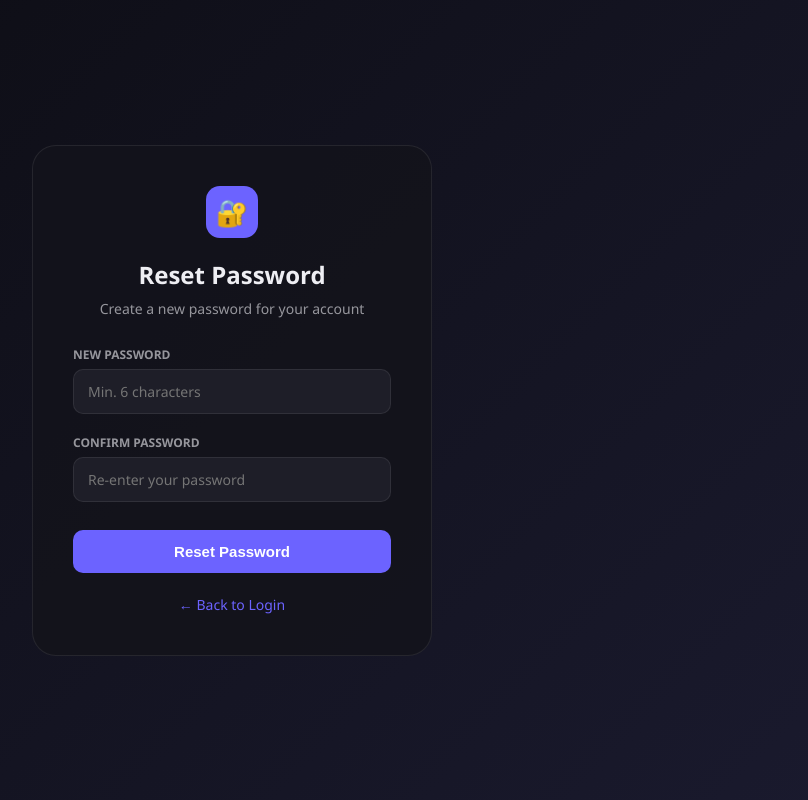
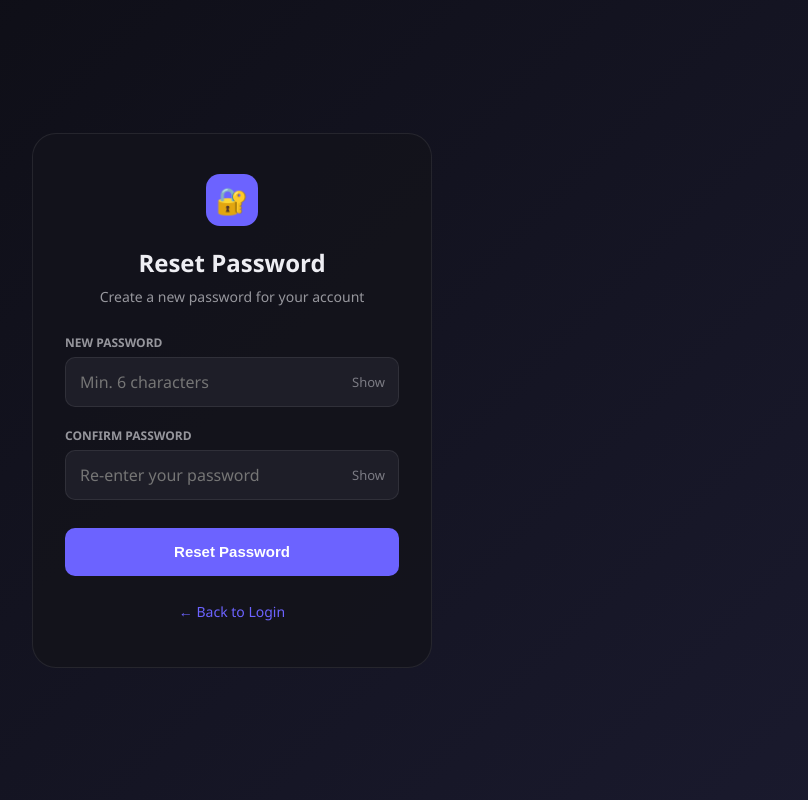
Before and after one commit to nethanbenogie-code/ai-chatroom-app, a Flask app: template templates/reset_password.html in a window 1280 px wide. Shown: the whole page, without its empty margins (408-1216 px from the left). Run offline with Flask 3, Linux system fonts and the light colour scheme; the template is opened without the code that fills it, so the values that code supplies are empty.

Commit message:
Update reset_password.html

```diff
--- a/templates/reset_password.html
+++ b/templates/reset_password.html
@@ -2,24 +2,19 @@
 <html lang="en">
 <head>
 <meta charset="UTF-8">
-<meta name="viewport" content="width=device-width, initial-scale=1.0">
+<meta name="viewport" content="width=device-width, initial-scale=1.0, maximum-scale=1.0">
 <title>Reset Password - ChatFlow</title>
 <style>
 *{margin:0;padding:0;box-sizing:border-box;}
 body{
-    font-family:'Segoe UI', Roboto, sans-serif;
-    background:linear-gradient(135deg, #0c0c12 0%, #1a1a2e 100%);
-    min-height:100vh;
-    display:flex;
-    align-items:center;
-    justify-content:center;
-    color:#eeeef3;
+  font-family:'Segoe UI',Roboto,sans-serif;
+  background:linear-gradient(135deg,#0c0c12 0%,#1a1a2e 100%);
+  min-height:100vh;display:flex;align-items:center;justify-content:center;
+  color:#eeeef3;padding:16px;
 }
 .card{
-    background:rgba(20,20,28,0.95);
-    border-radius:24px;
-    padding:40px;
-    width:400px;
+  background:rgba(20,20,28,0.95);border-radius:24px;
+  padding:40px 32px;width:100%;max-width:400px;
   border:1px solid rgba(255,255,255,0.08);
 }
 .logo{
@@ -30,19 +25,38 @@ body{
 h1{font-size:24px;font-weight:700;text-align:center;margin-bottom:8px;}
 .subtitle{text-align:center;color:rgba(238,238,243,0.6);font-size:14px;margin-bottom:28px;}
 .field{margin-bottom:20px;}
-label{font-size:12px;font-weight:600;text-transform:uppercase;color:rgba(238,238,243,0.6);
-      display:block;margin-bottom:6px;}
-input{width:100%;padding:12px 14px;background:#1e1e28;border:1px solid rgba(255,255,255,0.08);
-      border-radius:10px;color:#eeeef3;font-family:inherit;font-size:14px;outline:none;}
+label{font-size:12px;font-weight:600;text-transform:uppercase;
+      color:rgba(238,238,243,0.6);display:block;margin-bottom:6px;}
+.pw-wrap{position:relative;}
+input{
+  width:100%;padding:13px 14px;background:#1e1e28;
+  border:1px solid rgba(255,255,255,0.08);border-radius:10px;
+  color:#eeeef3;font-family:inherit;font-size:16px;outline:none;
+  -webkit-appearance:none;appearance:none;
+}
 input:focus{border-color:#6C63FF;}
-.btn{width:100%;padding:13px;background:#6C63FF;border:none;border-radius:10px;
-     color:#fff;font-size:15px;font-weight:600;cursor:pointer;margin-top:8px;}
-.btn:hover{opacity:0.88;}
+.pw-toggle{
+  position:absolute;right:0;top:0;bottom:0;
+  display:flex;align-items:center;padding:0 14px;
+  cursor:pointer;color:rgba(238,238,243,0.45);font-size:13px;
+  -webkit-tap-highlight-color:transparent;touch-action:manipulation;
+}
+.btn{
+  width:100%;padding:14px;background:#6C63FF;border:none;border-radius:10px;
+  color:#fff;font-size:15px;font-weight:600;cursor:pointer;margin-top:8px;
+  min-height:48px;-webkit-tap-highlight-color:transparent;touch-action:manipulation;
+}
+.btn:active{opacity:0.85;}
+.btn:disabled{opacity:0.5;cursor:not-allowed;}
 .alert{padding:12px;border-radius:10px;font-size:13px;margin-bottom:20px;display:none;}
 .alert.error{background:rgba(230,57,70,0.15);border:1px solid rgba(230,57,70,0.3);color:#ff8a8f;}
 .alert.success{background:rgba(67,185,127,0.15);border:1px solid rgba(67,185,127,0.3);color:#5ed9a0;}
 .back-link{text-align:center;margin-top:20px;}
-.back-link a{color:#6C63FF;text-decoration:none;font-size:14px;}
+.back-link a{
+  color:#6C63FF;text-decoration:none;font-size:14px;
+  display:inline-block;padding:6px 0;
+  -webkit-tap-highlight-color:transparent;
+}
 </style>
 </head>
 <body>
@@ -50,96 +64,75 @@ input:focus{border-color:#6C63FF;}
   <div class="logo">🔐</div>
   <h1>Reset Password</h1>
   <p class="subtitle">Create a new password for your account</p>
-
   <div id="alert" class="alert"></div>
-
   <div class="field">
     <label>New Password</label>
-        <input type="password" id="new-password" placeholder="Min. 6 characters">
+    <div class="pw-wrap">
+      <input type="password" id="new-password" placeholder="Min. 6 characters"
+             autocomplete="new-password"/>
+      <span class="pw-toggle" onclick="togglePw('new-password','tgl-new')" id="tgl-new">Show</span>
     </div>
-
+  </div>
   <div class="field">
     <label>Confirm Password</label>
-        <input type="password" id="confirm-password" placeholder="Re-enter your password">
-    </div>
-
-    <button class="btn" onclick="resetPassword()">Reset Password</button>
-
-    <div class="back-link">
-        <a href="/auth">← Back to Login</a>
+    <div class="pw-wrap">
+      <input type="password" id="confirm-password" placeholder="Re-enter your password"
+             autocomplete="new-password"/>
+      <span class="pw-toggle" onclick="togglePw('confirm-password','tgl-cf')" id="tgl-cf">Show</span>
     </div>
   </div>
-
+  <button class="btn" id="btn-reset" onclick="doReset(this)">Reset Password</button>
+  <div class="back-link"><a href="/auth">← Back to Login</a></div>
+</div>
 <script>
-const urlParams = new URLSearchParams(window.location.search);
-const token = urlParams.get('token');
+var token = new URLSearchParams(window.location.search).get('token');
 
 function showAlert(msg, type) {
   var el = document.getElementById('alert');
   el.textContent = msg;
   el.className = 'alert ' + type;
   el.style.display = 'block';
-    setTimeout(function() {
-        el.style.display = 'none';
-    }, 5000);
+  setTimeout(function() { el.style.display = 'none'; }, 5000);
 }
 
-async function resetPassword() {
-    var newPassword = document.getElementById('new-password').value;
-    var confirmPassword = document.getElementById('confirm-password').value;
-    var btn = event.target;
-
-    if (!newPassword || !confirmPassword) {
-        showAlert('Please fill in both fields', 'error');
-        return;
+function togglePw(inputId, toggleId) {
+  var input  = document.getElementById(inputId);
+  var toggle = document.getElementById(toggleId);
+  var isHidden = input.type === 'password';
+  input.type = isHidden ? 'text' : 'password';
+  toggle.textContent = isHidden ? 'Hide' : 'Show';
 }
 
-    if (newPassword.length < 6) {
-        showAlert('Password must be at least 6 characters', 'error');
-        return;
-    }
-
-    if (newPassword !== confirmPassword) {
-        showAlert('Passwords do not match', 'error');
-        return;
-    }
-
-    if (!token) {
-        showAlert('Invalid reset link. Please request a new one.', 'error');
-        return;
-    }
-
-    btn.disabled = true;
-    btn.textContent = 'Resetting...';
-
+async function doReset(btn) {
+  var newPassword     = document.getElementById('new-password').value;
+  var confirmPassword = document.getElementById('confirm-password').value;
+  if (!newPassword || !confirmPassword) { showAlert('Please fill in both fields', 'error'); return; }
+  if (newPassword.length < 6)           { showAlert('Password must be at least 6 characters', 'error'); return; }
+  if (newPassword !== confirmPassword)  { showAlert('Passwords do not match', 'error'); return; }
+  if (!token) { showAlert('Invalid reset link. Please request a new one.', 'error'); return; }
+  btn.disabled = true; btn.textContent = 'Resetting…';
   try {
-        var res = await fetch('/api/reset-password', {
-            method: 'POST',
-            headers: {'Content-Type': 'application/json'},
-            body: JSON.stringify({
-                token: token,
-                new_password: newPassword,
-                confirm_password: confirmPassword
-            })
+    var res  = await fetch('/api/reset-password', {
+      method:'POST', headers:{'Content-Type':'application/json'},
+      body: JSON.stringify({token, new_password: newPassword, confirm_password: confirmPassword})
     });
     var data = await res.json();
-
     if (data.ok) {
       showAlert(data.msg, 'success');
-            setTimeout(function() {
-                window.location.href = '/auth';
-            }, 2000);
+      setTimeout(function() { window.location.href = '/auth'; }, 2000);
     } else {
       showAlert(data.msg, 'error');
-            btn.disabled = false;
-            btn.textContent = 'Reset Password';
+      btn.disabled = false; btn.textContent = 'Reset Password';
     }
   } catch(e) {
     showAlert('Network error. Please try again.', 'error');
-        btn.disabled = false;
-        btn.textContent = 'Reset Password';
+    btn.disabled = false; btn.textContent = 'Reset Password';
   }
 }
+
+document.addEventListener('keydown', function(e) {
+  if (e.key === 'Enter') doReset(document.getElementById('btn-reset'));
+});
 </script>
 </body>
 </html>
```
Lines whose indentation alone changed are shown as unchanged.
